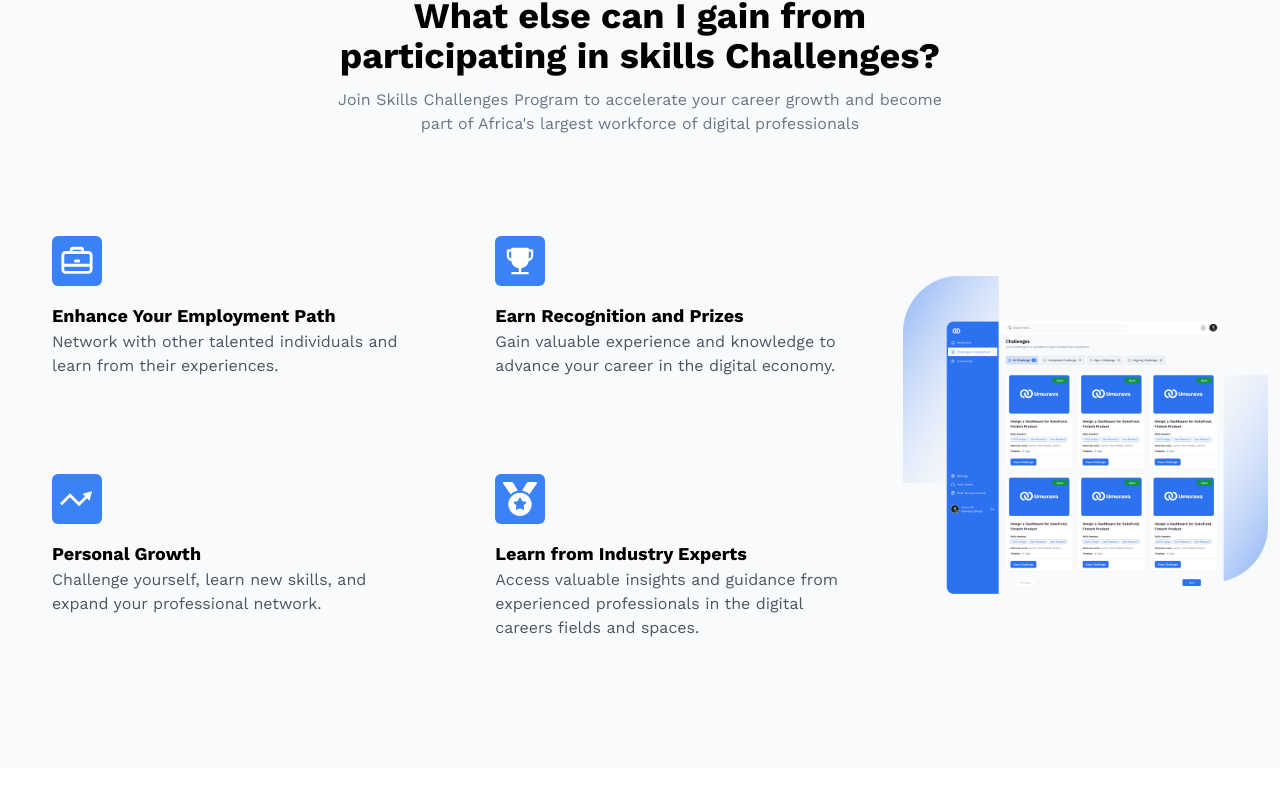
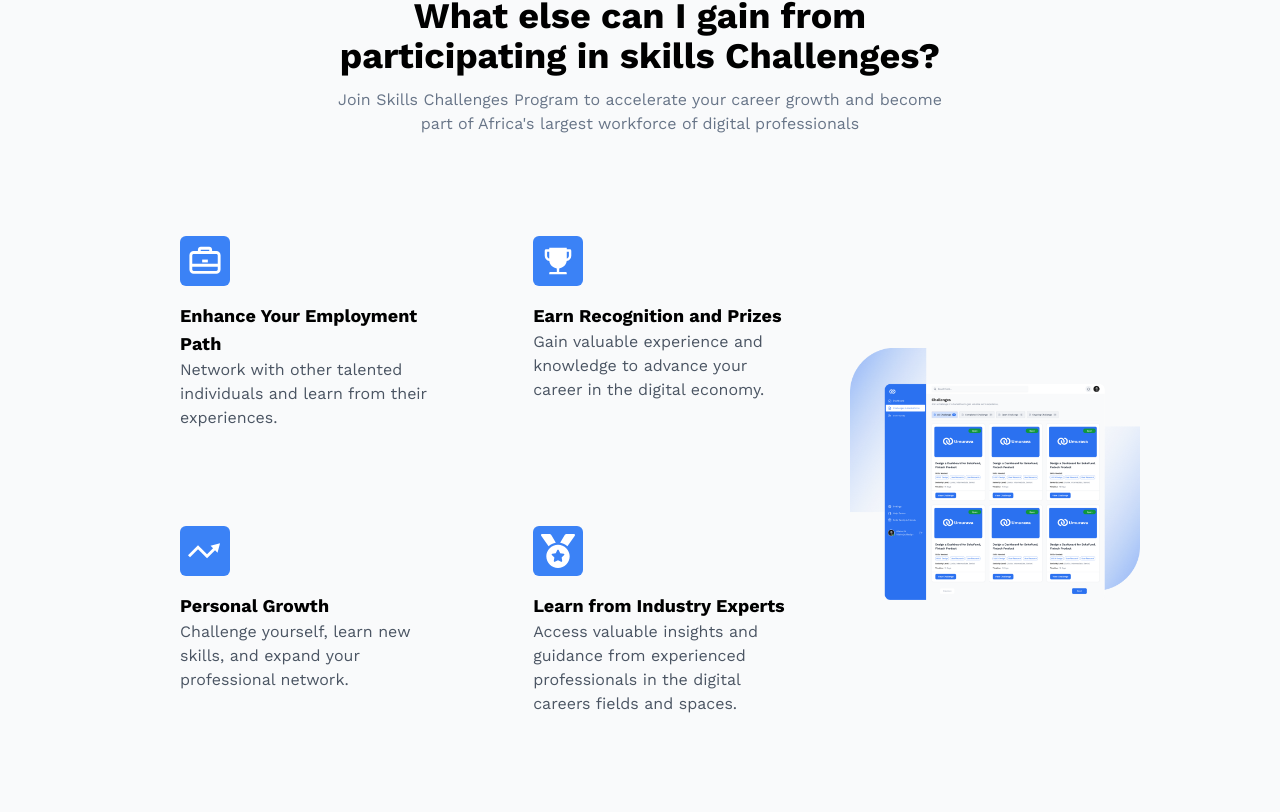
Before and after one commit to AbayoHJovin/Umurava, a Next.js app: page /landing in a window 1280 px wide. Shown: the part 3348-4160 px from the top of the page. Built offline with nearby package versions, Linux system fonts and the light colour scheme.

Commit message:
foul fixed

```diff
--- a/src/app/landing/SkillsChallengeBenefits.tsx
+++ b/src/app/landing/SkillsChallengeBenefits.tsx
@@ -23,7 +23,7 @@ export default function SKillsChallengeBenefits() {
           </span>
         </h1>
       </div>
-      <div className="flex content-center justify-center items-center px-3 py-12 gap-5">
+      <div className="flex content-center container mx-auto justify-center items-center px-3 py-12 gap-5">
         <div className="grid md:grid-cols-2 gap-4">
           <div className="flex flex-col items-start gap-4 p-10 rounded-lg">
             <CgBriefcase
@@ -56,7 +56,6 @@ export default function SKillsChallengeBenefits() {
             </div>
           </div>
 
-          {/* Card 3 */}
           <div className="flex flex-col items-start gap-4 p-10 rounded-lg">
             <CgTrending
               size={50}
```
